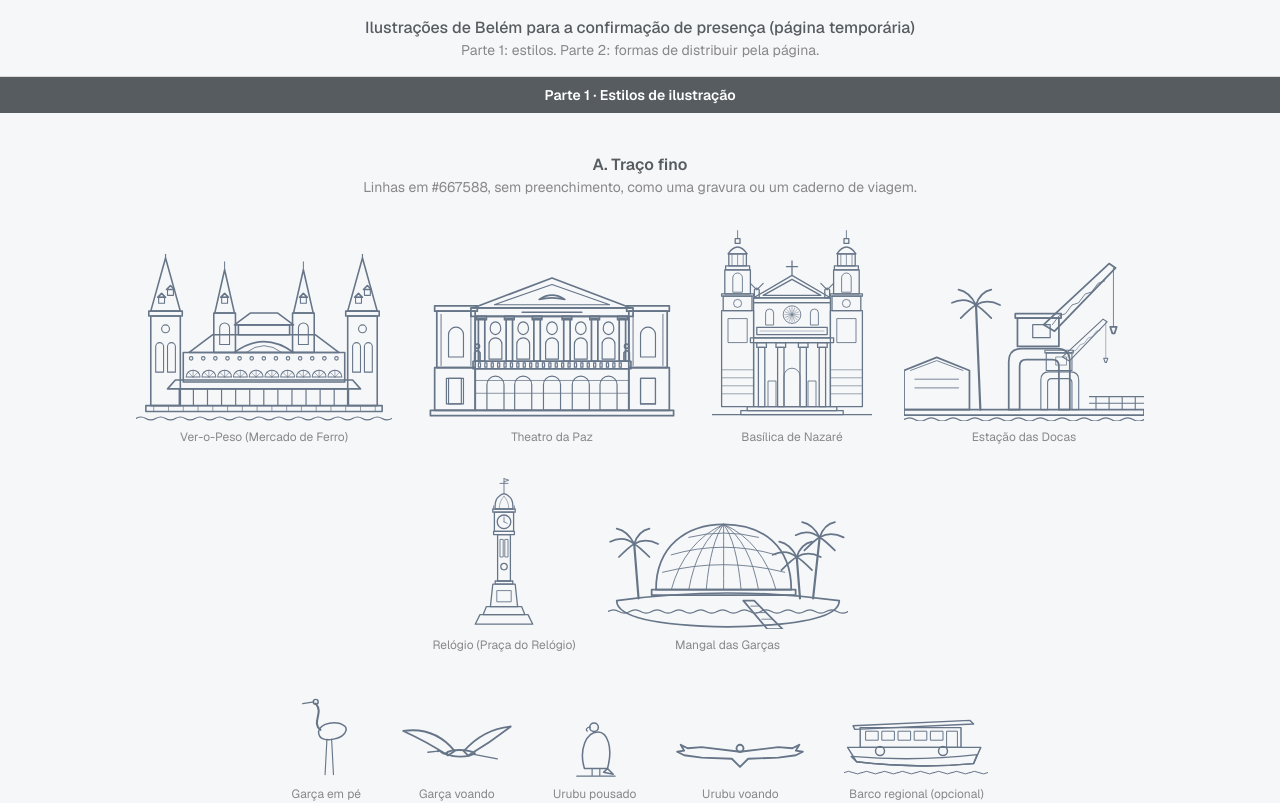
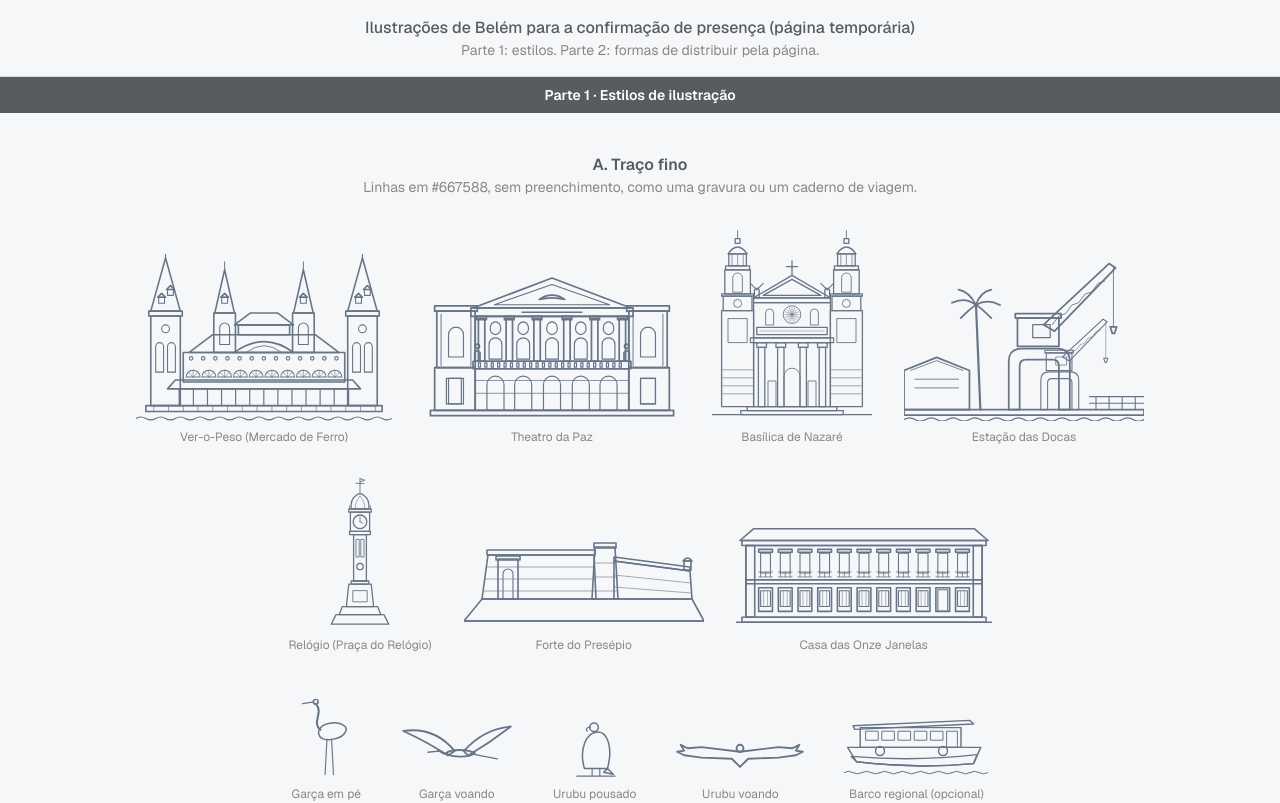
Before and after one commit to gean-costa/wedding-gj-site, a Next.js app: page /estilos/ilustracoes in a window 1280 px wide. Shown: the top 803 px of the page. Built offline with nearby package versions, Linux system fonts and the light colour scheme; a web font is replaced by a local one.

Commit message:
Ilustrações: Forte do Presépio e Casa das Onze Janelas no lugar do Mangal das Garças

```diff
--- a/src/app/estilos/ilustracoes/page.tsx
+++ b/src/app/estilos/ilustracoes/page.tsx
@@ -7,7 +7,8 @@ import {
   EstacaoDasDocas,
   GarcaEmPe,
   GarcaVoando,
-  MangalDasGarcas,
+  CasaOnzeJanelas,
+  FortePresepio,
   RelogioVerOPeso,
   SeloPostal,
   TheatroDaPaz,
@@ -31,7 +32,8 @@ const landmarks = [
   { name: "Basílica de Nazaré", C: BasilicaNazare, w: "w-40" },
   { name: "Estação das Docas", C: EstacaoDasDocas, w: "w-60" },
   { name: "Relógio (Praça do Relógio)", C: RelogioVerOPeso, w: "w-16" },
-  { name: "Mangal das Garças", C: MangalDasGarcas, w: "w-60" },
+  { name: "Forte do Presépio", C: FortePresepio, w: "w-60" },
+  { name: "Casa das Onze Janelas", C: CasaOnzeJanelas, w: "w-64" },
 ];
 
 const extras = [
@@ -49,7 +51,8 @@ const selos = [
   { title: "Basílica de Nazaré", C: BasilicaNazare, w: "w-32", rotate: -1 },
   { title: "Estação das Docas", C: EstacaoDasDocas, w: "w-52", rotate: 2 },
   { title: "Praça do Relógio", C: RelogioVerOPeso, w: "w-16", rotate: -1.5 },
-  { title: "Mangal das Garças", C: MangalDasGarcas, w: "w-52", rotate: 1 },
+  { title: "Forte do Presépio", C: FortePresepio, w: "w-52", rotate: 1 },
+  { title: "Casa das Onze Janelas", C: CasaOnzeJanelas, w: "w-56", rotate: -2 },
 ];
 
 export default function IlustracoesPage() {
--- a/src/components/BelemIlustracoes.tsx
+++ b/src/components/BelemIlustracoes.tsx
@@ -318,28 +318,84 @@ export function BasilicaNazare({ variant = "linha", className }: Props) {
   );
 }
 
-// Mangal das Garças: a cúpula de vidro à beira do lago, com palmeiras e o deque.
-export function MangalDasGarcas({ variant = "linha", className }: Props) {
+// Forte do Presépio (Forte do Castelo): muralhas baixas e maciças de pedra,
+// levemente inclinadas, com o baluarte em quina mais alto, parapeito no alto,
+// portão em arco com moldura clara à esquerda, guarita ao fundo e o fosso em
+// rampa embaixo.
+export function FortePresepio({ variant = "linha", className }: Props) {
   return (
-    <svg viewBox="0 0 220 132" className={className} aria-hidden>
-      <Wash variant={variant} d="M8 96 C4 44 60 14 110 18 C170 14 216 52 210 100 C204 130 16 132 8 96 Z" />
+    <svg viewBox="0 0 240 124" className={className} aria-hidden>
+      <Wash variant={variant} d="M8 96 C4 48 70 20 130 26 C200 20 236 60 230 102 C224 124 14 126 8 96 Z" />
 
-      <path d="M8 106 Q110 92 212 106 Q212 128 110 130 Q8 128 8 106 Z" {...body(variant, "light")} />
-      <Water variant={variant} y={116} width={220} />
+      {/* Muralha da esquerda, baluarte e muralha que recua à direita */}
+      {/* Pedra escura nas muralhas; parapeito mais claro no alto */}
+      <path d="M150 94 V56 L226 66 L228 94 Z" {...body(variant, "dark")} />
+      <path d="M150 56 L226 66 V62 L150 52 Z" {...body(variant, "light")} />
+      <path d="M18 94 L24 50 H130 L132 94 Z" {...body(variant, "dark")} />
+      <rect x="23" y="45" width="108" height="5" {...body(variant, "light")} />
+      <path d="M128 94 L131 42 H151 L154 94 Z" {...body(variant, "dark")} />
+      <rect x="130" y="38" width="22" height="5" {...body(variant, "light")} />
 
-      <path d="M44 96 C44 56 72 36 106 36 C142 36 168 56 168 96 Z" {...body(variant)} />
-      {[58, 74, 90, 106, 122, 138, 154].map((x) => (
-        <path key={x} d={`M${x} 96 Q${x + (106 - x) * 0.25} 52 106 36`} {...line(variant, "light", 0.8)} />
+      {/* Fiadas de pedra */}
+      <path d="M22 62 H130 M21 74 H131 M20 86 H132 M131 58 H152 M131 72 H153 M132 86 H153 M150 70 L227 78 M150 82 L227 88" {...line(variant, "main", 0.6)} />
+
+      {/* Portão em arco com moldura */}
+      <rect x="34" y="54" width="20" height="40" {...body(variant, "light")} />
+      <rect x="32" y="51" width="24" height="4" {...body(variant, "light")} />
+      <path d={arch(44, 94, 10, 30)} {...detail(variant)} />
+
+      {/* Guarita na ponta da muralha */}
+      <rect x="220" y="56" width="7" height="9" {...body(variant, "light")} />
+      <path d="M219 56 Q223.5 50 228 56 Z" {...body(variant, "dark")} />
+
+      {/* Fosso em rampa e gramado */}
+      <path d="M0 116 L18 94 H228 L240 116 Z" {...body(variant, "light")} />
+      <path d="M0 116 H240" {...line(variant, "dark", 1.4)} />
+    </svg>
+  );
+}
+
+// Casa das Onze Janelas: sobrado neoclássico de dois andares com onze janelas
+// em cada; em cima, janelas altas com sacadas de ferro e cornijas; embaixo,
+// janelas com moldura e grade e uma porta; pilastras nas pontas, faixa entre os
+// andares e telhado de telhas com beiral.
+export function CasaOnzeJanelas({ variant = "linha", className }: Props) {
+  const xs = Array.from({ length: 11 }, (_, i) => 30 + i * 20);
+  return (
+    <svg viewBox="0 0 260 122" className={className} aria-hidden>
+      <Wash variant={variant} d="M6 96 C2 44 70 14 130 18 C200 14 258 52 252 100 C246 124 12 124 6 96 Z" />
+
+      {/* Telhado e cornija */}
+      <path d="M4 32 L18 20 H242 L256 32 Z" {...body(variant, "dark")} />
+      <rect x="6" y="32" width="248" height="5" {...body(variant, "light")} />
+
+      {/* Paredes, pilastras e faixa entre os andares */}
+      <rect x="10" y="37" width="240" height="73" {...body(variant)} />
+      <rect x="10" y="37" width="9" height="73" {...body(variant, "light")} />
+      <rect x="241" y="37" width="9" height="73" {...body(variant, "light")} />
+      <rect x="10" y="72" width="240" height="4" {...body(variant, "light")} />
+
+      {xs.map((x, i) => (
+        <g key={x}>
+          {/* Andar de cima: cornija, janela alta e sacada */}
+          <rect x={x - 7} y="41" width="14" height="3" {...body(variant, "dark")} />
+          <rect x={x - 5} y="45" width="10" height="20" {...detail(variant)} />
+          <path d={`M${x - 7} 64 H${x + 7} M${x - 7} 69 H${x + 7} M${x - 5} 64 V69 M${x} 64 V69 M${x + 5} 64 V69`} {...line(variant, "dark", 0.8)} />
+          {/* Térreo: moldura e janela com grade, ou a porta */}
+          <rect x={x - 7} y="80" width="14" height="24" {...body(variant, "light")} />
+          {i === 9 ? (
+            <rect x={x - 5} y="82" width="10" height="22" {...detail(variant)} />
+          ) : (
+            <>
+              <rect x={x - 5} y="83" width="10" height="16" {...detail(variant)} />
+              <path d={`M${x - 2} 83 V99 M${x + 2} 83 V99`} {...line(variant, "light", 0.5)} />
+            </>
+          )}
+        </g>
       ))}
-      <path d="M50 80 Q106 66 162 80 M58 64 Q106 50 154 64 M74 48 Q106 40 138 48" {...line(variant, "light", 0.8)} />
-      <rect x="40" y="96" width="132" height="5" {...body(variant, "dark")} />
 
-      <Palmeira variant={variant} x={28} base={104} h={50} lean={-4} />
-      <Palmeira variant={variant} x={188} base={104} h={56} lean={6} />
-      <Palmeira variant={variant} x={176} base={104} h={38} lean={-3} />
-
-      <path d="M124 106 H134 L160 132 H146 Z" {...body(variant, "dark")} />
-      <path d="M131 111 H138 M136 117 H144 M141 123 H150" {...line(variant, "light", 0.8)} />
+      <rect x="6" y="110" width="248" height="5" {...body(variant, "dark")} />
+      <path d="M0 115 H260" {...line(variant, "dark", 1.4)} />
     </svg>
   );
 }
```
